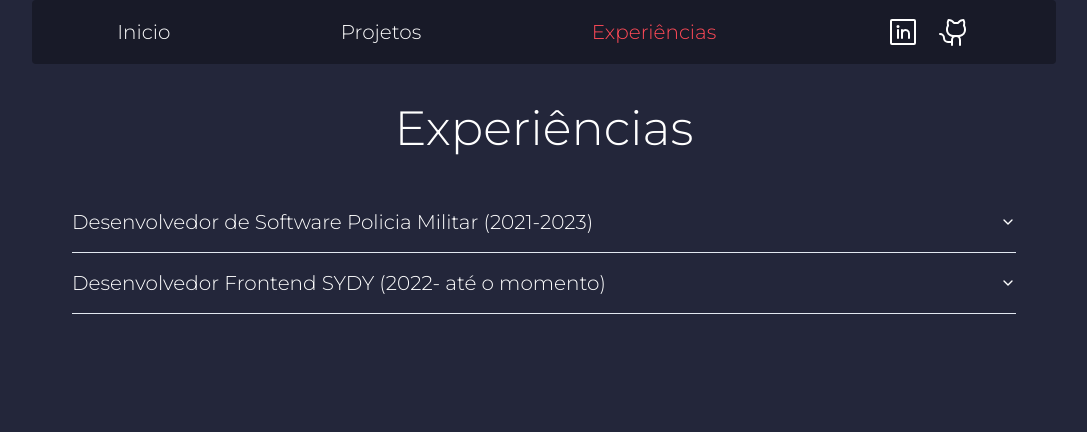
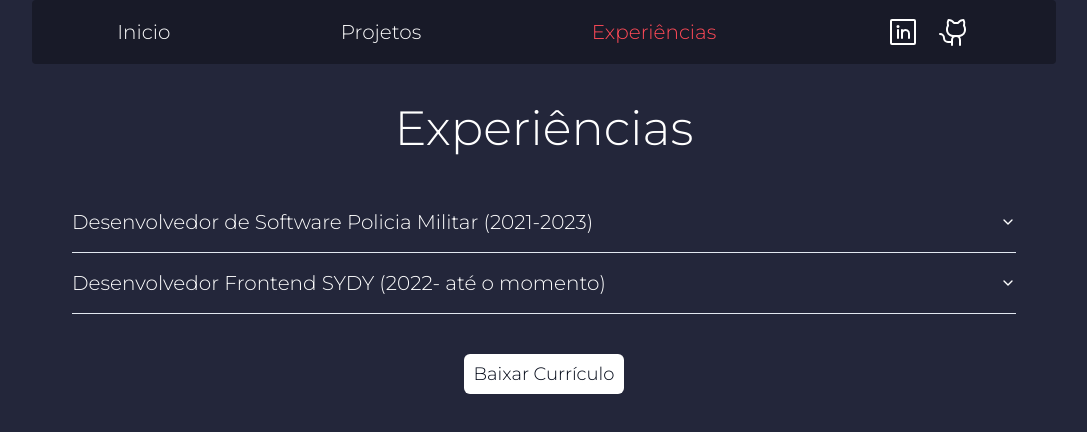
Before and after one commit to matheus-feijo/portfolio, a React (Create React App) app: page / in a window 1280 px wide. Both pictures are taken after a click on the button "Experiências". Shown: the top 432 px of the page, without its empty margins (96-1183 px from the left). Built offline with nearby package versions, Linux system fonts and the light colour scheme.

Commit message:
feat/ baixar curriculo

```diff
--- a/src/components/AboutMe/index.tsx
+++ b/src/components/AboutMe/index.tsx
@@ -17,7 +17,7 @@ export function AboutMe() {
           </p>
 
           <div className="flex flex-col gap-5 justify-center items-center animate-habilidades">
-            <h1 className="text-vermelhoPrincip text-5xl mobile:text-2xl">
+            <h1 className="text-vermelhoPrincipal text-5xl mobile:text-2xl">
               Habilidades
             </h1>
 
--- a/src/components/Experience/CardExp.tsx
+++ /dev/null
@@ -1,19 +0,0 @@
-interface ICardExpProps {
-  title: string;
-  description: string;
-}
-
-export function CardExp({ title, description }: ICardExpProps) {
-  return (
-    <div className="max-w-lg border-2">
-      <h1 className="text-lg font-semibold mb-2 border-b-2 leading-relaxed p-2 bg-gray-300 h-20 flex justify-center items-center text-center">
-        {title}
-      </h1>
-      <div>
-        {description.split("\n").map((text) => (
-          <p className="px-2 pt-1 indent-10 text-justify text-base">{text}</p>
-        ))}
-      </div>
-    </div>
-  );
-}
--- a/src/components/Experience/index.tsx
+++ b/src/components/Experience/index.tsx
@@ -28,7 +28,9 @@ export function Experience() {
           >
             <AccordionTrigger
               className={` ${
-                contentSelected === "item-1" ? "text-[#FF4A57]" : "text-white"
+                contentSelected === "item-1"
+                  ? "text-vermelhoPrincipal"
+                  : "text-white"
               } text-xl mobile:text-lg`}
             >
               Desenvolvedor de Software Policia Militar (2021-2023)
@@ -58,7 +60,9 @@ export function Experience() {
           >
             <AccordionTrigger
               className={` ${
-                contentSelected === "item-2" ? "text-[#FF4A57]" : "text-white"
+                contentSelected === "item-2"
+                  ? "text-vermelhoPrincipal"
+                  : "text-white"
               } text-xl mobile:text-lg`}
             >
               Desenvolvedor Frontend SYDY (2022- até o momento)
@@ -83,6 +87,16 @@ export function Experience() {
           </AccordionItem>
         </Accordion>
       </div>
+
+      <div className="flex justify-center">
+        <a
+          href="/curriculo.pdf"
+          target="_blank"
+          className=" flex justify-center items-center rounded-md h-10 w-40 transition ease-in-out delay-50 bg-white hover:bg-slate-200 "
+        >
+          Baixar Currículo
+        </a>
+      </div>
     </>
   );
 }
```
Also changed, not shown: 1 other file (tests, documents, lock files or other folders).
